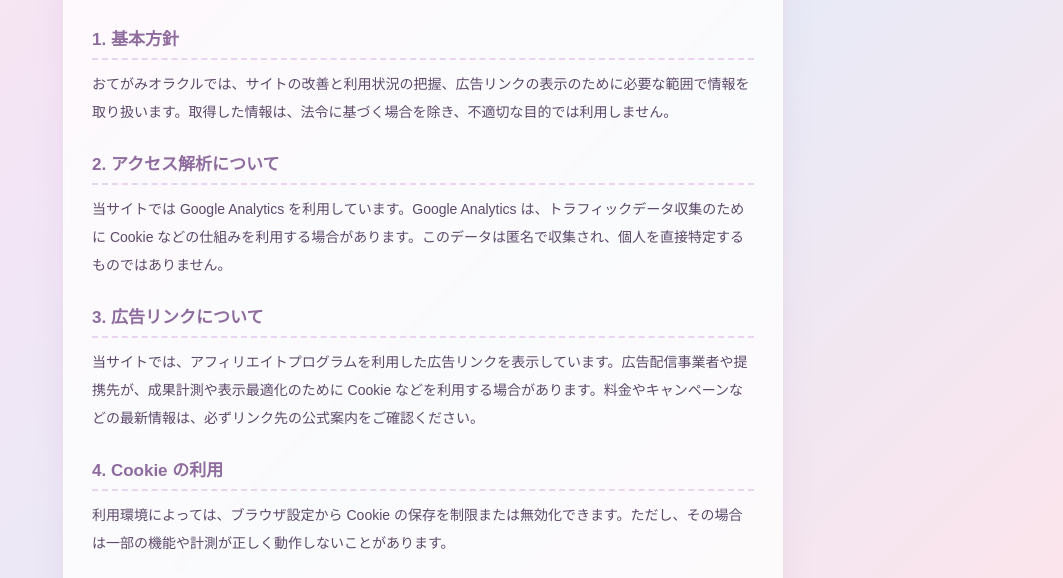
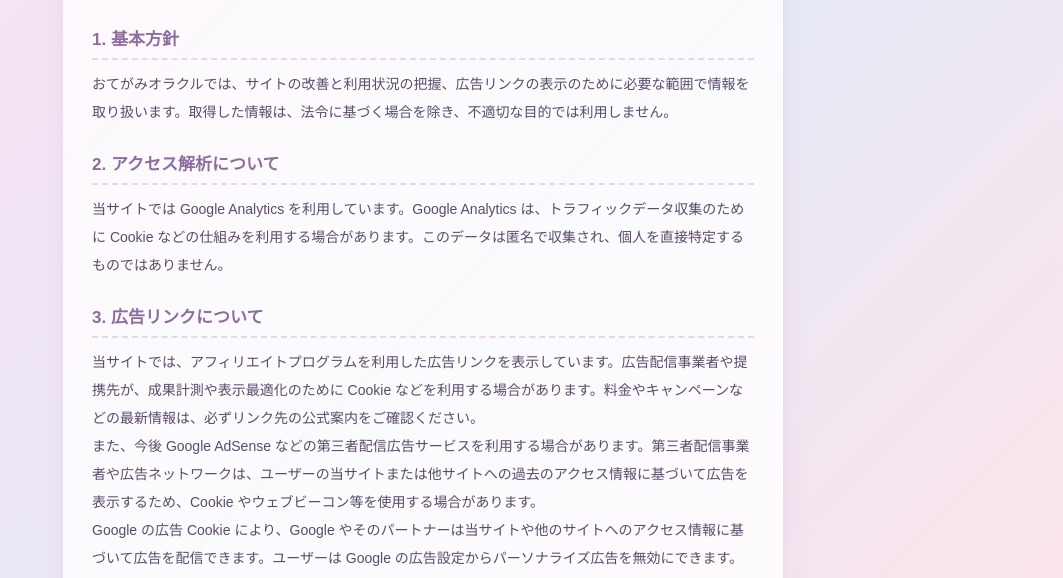
Before and after one commit to catpage26/otegami, a plain HTML site: page privacy.html in a window 1280 px wide. Shown: the part 210-788 px from the top of the page, without its empty margins (217-1280 px from the left). Drawn offline with Linux system fonts and the light colour scheme; a web font is replaced by a local one.

Commit message:
Prepare privacy policy for AdSense

```diff
--- a/privacy.html
+++ b/privacy.html
@@ -192,6 +192,8 @@
       <section class="policy-section">
         <h2>3. 広告リンクについて</h2>
         <p>当サイトでは、アフィリエイトプログラムを利用した広告リンクを表示しています。広告配信事業者や提携先が、成果計測や表示最適化のために Cookie などを利用する場合があります。料金やキャンペーンなどの最新情報は、必ずリンク先の公式案内をご確認ください。</p>
+        <p>また、今後 Google AdSense などの第三者配信広告サービスを利用する場合があります。第三者配信事業者や広告ネットワークは、ユーザーの当サイトまたは他サイトへの過去のアクセス情報に基づいて広告を表示するため、Cookie やウェブビーコン等を使用する場合があります。</p>
+        <p>Google の広告 Cookie により、Google やそのパートナーは当サイトや他のサイトへのアクセス情報に基づいて広告を配信できます。ユーザーは Google の広告設定からパーソナライズ広告を無効にできます。</p>
       </section>
 
       <section class="policy-section">
```
